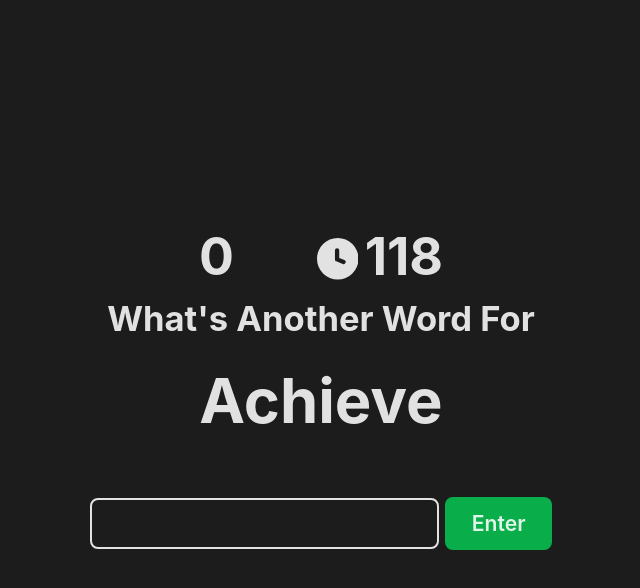
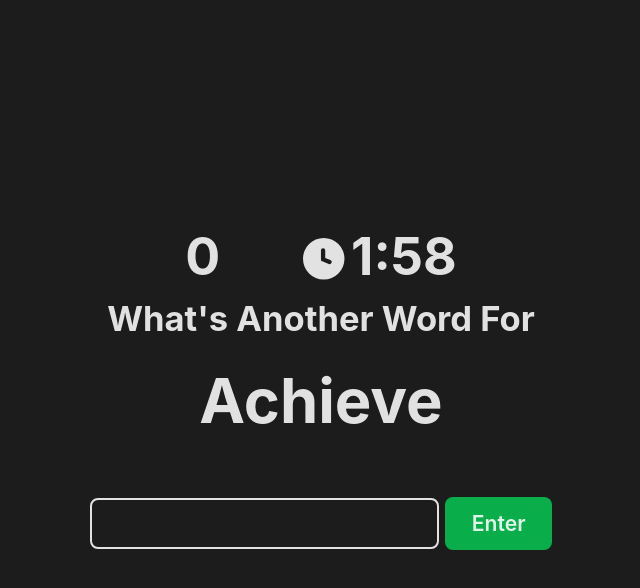
Before and after one commit to rnba12/synonymz, a React (Vite) app: page / in a window 1280 px wide. Both pictures are taken after a click on the button "Timed". Shown: the top 588 px of the page, without its empty margins (319-959 px from the left). Built offline with nearby package versions, Linux system fonts and the light colour scheme.

Commit message:
feat: display time as m:ss

```diff
--- a/src/components/GameData.jsx
+++ b/src/components/GameData.jsx
@@ -1,4 +1,16 @@
 function GameData({ score, lives, time, gameMode}) {
+
+  function formatTime(totalSeconds) {
+
+    const minutes = Math.floor(totalSeconds / 60);
+    const seconds = totalSeconds % 60;
+
+    function padTo2Digits(num) {
+    return num.toString().padStart(2, '0');
+    }
+    return `${(minutes)}:${padTo2Digits(seconds)}`;
+}
+
     return (
         <div id="game-data">
             {score}
@@ -10,7 +22,7 @@ function GameData({ score, lives, time, gameMode}) {
             {gameMode === "timed" &&
             <div className="flex-row">
                 <svg xmlns="http://www.w3.org/2000/svg" fill="currentColor" viewBox="0 0 16 16" width="16" height="16"><path d="M0 8a8 8 0 1 1 16 0A8 8 0 0 1 0 8Zm8.575-3.25a.825.825 0 1 0-1.65 0v3.5c0 .337.205.64.519.766l2.5 1a.825.825 0 0 0 .612-1.532l-1.981-.793Z"></path></svg>
-                {time}
+                {formatTime(time)}
             </div>}
         </div>
      );
```
